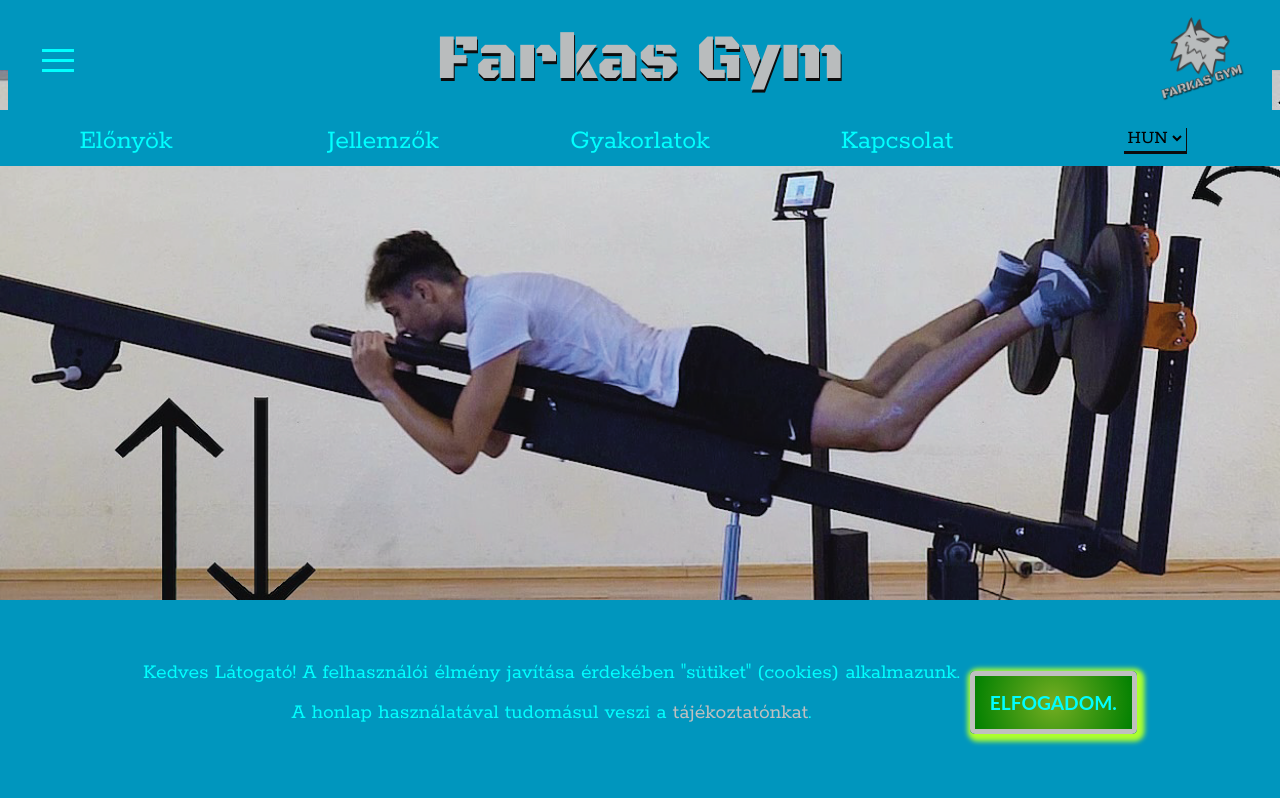
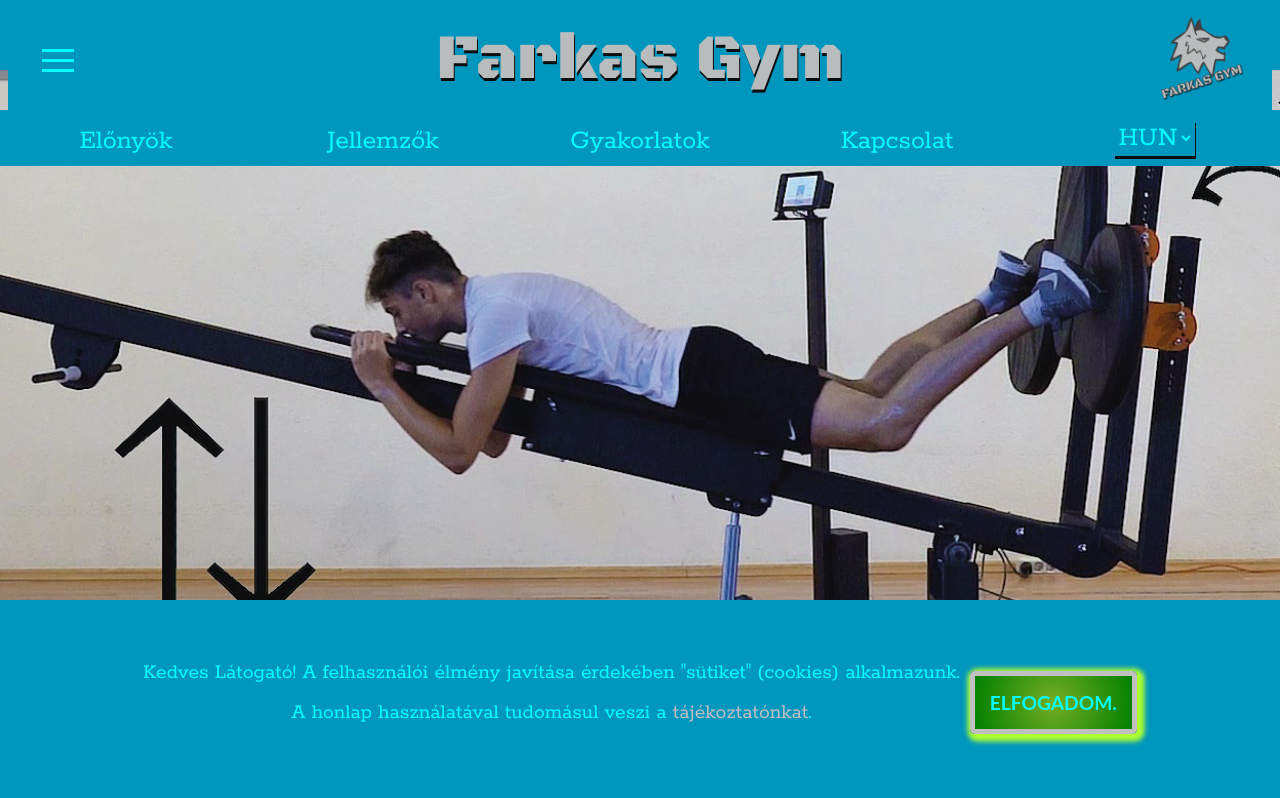
Before and after one commit to szeidl-balazs/nextgenfarmingweb, a React (Create React App) app in the folder frontend/: page / in a window 1280 px wide. Shown: the top 798 px of the page. Built offline with nearby package versions, Linux system fonts and the light colour scheme.

Commit message:
Language button style in line with menu title and media query ready. Bt the menu titles did not wrap when the width is not enough for the entire menu in one line.

```diff
--- a/frontend/src/components/css_files/2_1_navigation.css
+++ b/frontend/src/components/css_files/2_1_navigation.css
@@ -33,43 +33,6 @@
     text-align: center;
  }
 
- .menu-benefit {
-    grid-area: menu-benefit;
-    justify-self: center;
-    align-self: center;
- }
-
- .menu-specification {
-    grid-area: menu-specification;
-    justify-self: center;
-    align-self: center;
- }
-
- .menu-workout {
-    grid-area: menu-workout;
-    justify-self: center;
-    align-self: center;
- }
-
- .menu-contact {
-    grid-area: menu-contact;
-    justify-self: center;
-    align-self: center;
- }
-
- .language-selector {
-   font-family: 'Rokkitt', serif;
-   font-size: 1.2rem;
-   background-color: var(--main-dark-color);
-   border: 1px solid var(--main-dark-color);
-   box-shadow: var(--text-shadow);
-   cursor: pointer;
-   grid-area: language;
-   justify-self: center;
-    align-self: center;
-}
-
-
  .menu-logo-line {
    height: 70px;
    position: fixed;
@@ -100,10 +63,11 @@
    display: grid;
    grid-area: menu-titles;
    grid-template-columns: 1fr 1fr 1fr 1fr 1fr;
-    grid-template-rows: auto;
+   grid-template-rows: auto auto;
    grid-template-areas:
    "menu-benefit menu-specification menu-workout menu-contact language";
    column-gap: 5px;
+   grid-auto-rows: max-content;
    background-color: var(--main-dark-color);
    z-index: 10;
 }
@@ -120,6 +84,46 @@
 
 }
 
+
+ .menu-benefit {
+    grid-area: menu-benefit;
+    justify-self: center;
+    align-self: center;
+ }
+
+ .menu-specification {
+    grid-area: menu-specification;
+    justify-self: center;
+    align-self: center;
+ }
+
+ .menu-workout {
+    grid-area: menu-workout;
+    justify-self: center;
+    align-self: center;
+ }
+
+ .menu-contact {
+    grid-area: menu-contact;
+    justify-self: center;
+    align-self: center;
+ }
+
+ .language-selector {
+   font-family: 'Rokkitt', serif;
+   font-size: 1.2rem;
+   color: var(--main-light-color);
+   background-color: var(--main-dark-color);
+   border: 1px solid var(--main-dark-color);
+   box-shadow: var(--text-shadow);
+   cursor: pointer;
+   grid-area: language;
+   justify-self: center;
+    align-self: center;
+}
+
+
+
 .menu a {
     display: inline-block;
     text-decoration: none;
--- a/frontend/src/components/css_files/6_media_queries.css
+++ b/frontend/src/components/css_files/6_media_queries.css
@@ -13,7 +13,7 @@
         font-size: 1.3rem;
     }
 
-    .menu a {
+    .menu a, .language-selector {
         font-size: .9rem;
     }
 
@@ -32,7 +32,7 @@
         width: auto;
     }
 
-    .menu a {
+    .menu a, .language-selector {
         font-size: 1rem;
     }
 }
@@ -45,7 +45,7 @@
         width: auto;
     }
 
-    .menu a {
+    .menu a, .language-selector {
         font-size: 1.1rem;
     }
 }
@@ -217,7 +217,7 @@
         top: 110px;
     }
 
-    .menu a {
+    .menu a, .language-selector {
         font-size: 1.75rem;
     }
 
@@ -225,25 +225,6 @@
         height: 100px;
     }
 
-    .line1, .line2, .line3 {
-        position: relative;
-        width: 55px;
-        height: 5px;
-        margin: 4px 0;
-    }
-
-
-
-
-    #menu_checkbox:checked + label .line1 {
-        top: 7x;
-        transform-origin: 50.5% 50%;
-    }
-
-    #menu_checkbox:checked + label .line3 {
-        bottom: 7px;
-        transform-origin: 45.5% 50%;
-    }
 
     .benefits, .specifications, .presentation, .recommendation {
         font-size: 2rem;
@@ -299,14 +280,6 @@
         width: 50px;
         height: 50px;
         margin: 10px 15px 10px 30px;
-    }
-
-
-    .line1, .line2, .line3 {
-        position: relative;
-        width: 30px;
-        height: 3px;
-        margin: 4px 0;
     }
 
     .hero-image {
@@ -366,28 +339,9 @@
         margin: 15px 15px 15px 30px;
     }
 
-
-    .line1, .line2, .line3 {
-        position: relative;
-        width: 55px;
-        height: 5px;
-        margin: 4px 0;
-    }
-
-
     .menu-titles {
         font-size: 2.5rem;
         top: 100px;
-    }
-
-    #menu_checkbox:checked + label .line1 {
-        top: 7x;
-        transform-origin: 50.5% 50%;
-    }
-
-    #menu_checkbox:checked + label .line3 {
-        bottom: 7px;
-        transform-origin: 45.5% 50%;
     }
 
     .benefits, .specifications, .presentation, .recommendation {
@@ -525,23 +479,6 @@
         height: 120px;
     }
 
-    .line1, .line2, .line3 {
-        position: relative;
-        width: 55px;
-        height: 5px;
-        margin: 4px 0;
-    }
-
-    #menu_checkbox:checked + label .line1 {
-        top: 7x;
-        transform-origin: 50.5% 50%;
-    }
-
-    #menu_checkbox:checked + label .line3 {
-        bottom: 7px;
-        transform-origin: 45.5% 50%;
-    }
-
     .hero-image {
         height: 100vh;
 
```
Lines whose indentation alone changed are shown as unchanged.
